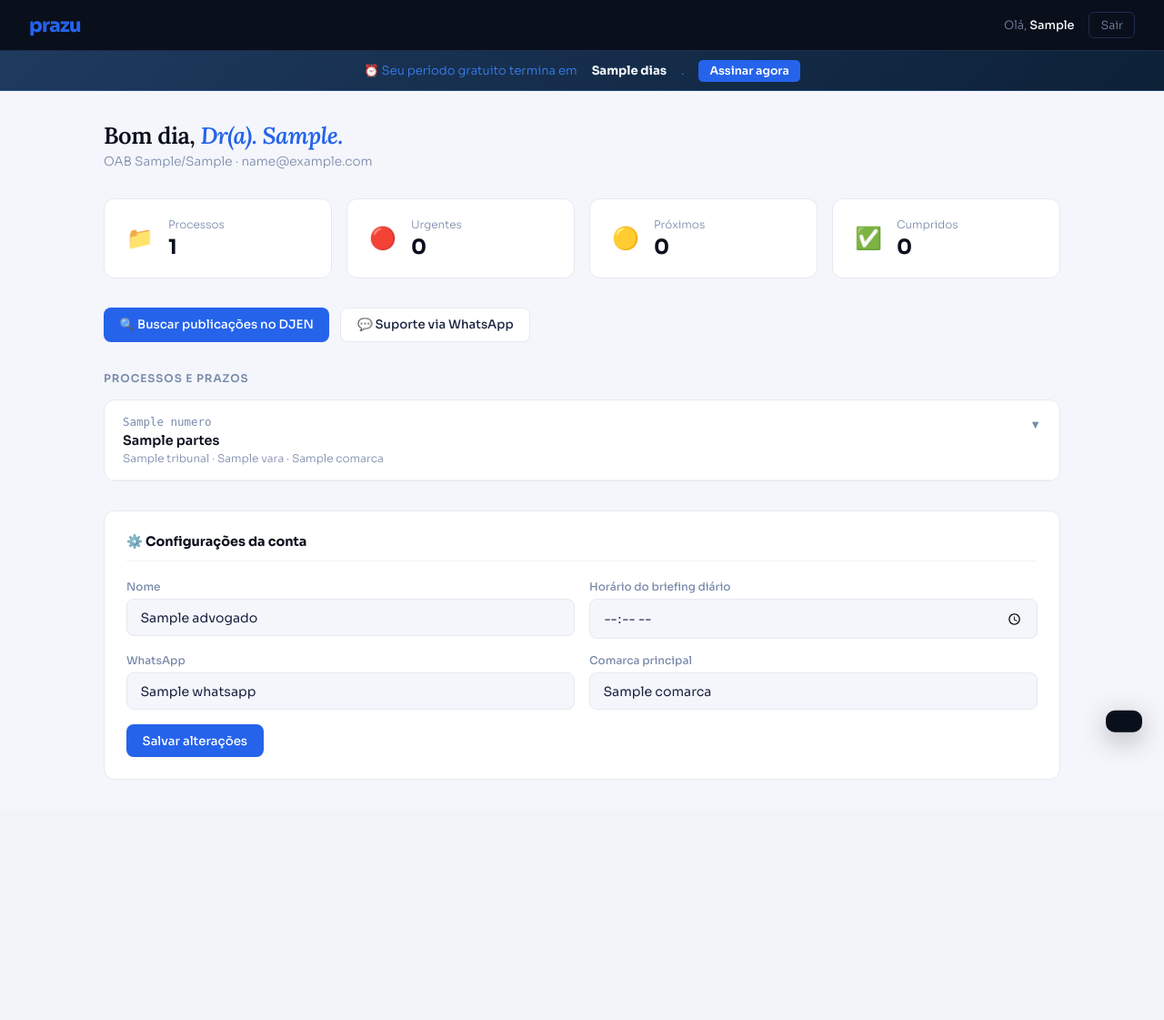
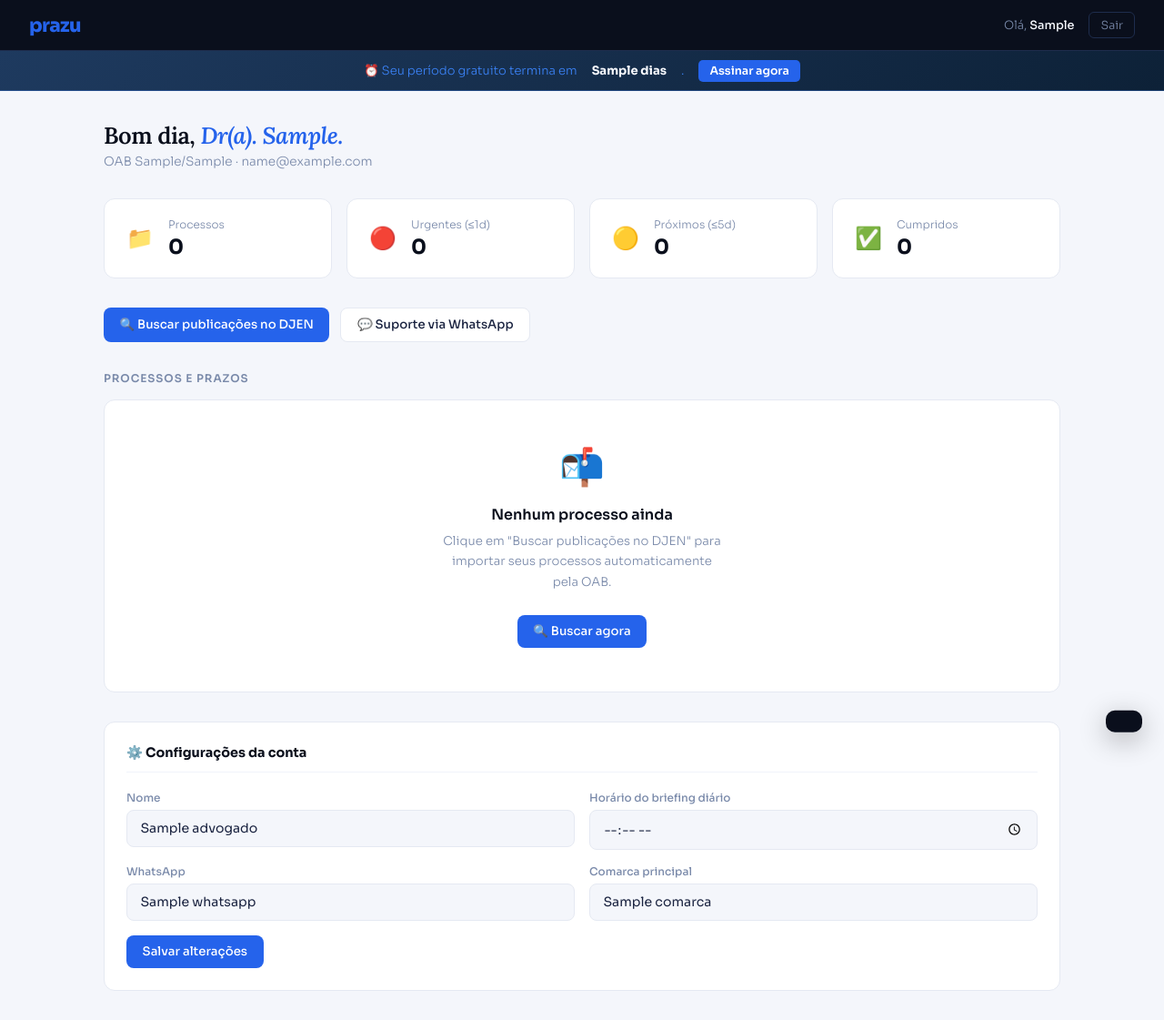
Before and after one commit to cerosplataforms/prazu, a Python web app: template web/templates/dashboard.html in a window 1280 px wide. Shown: the whole page at 91% size. Before the commit the page ends 856 px from the top, so only its background shows below. Run offline with Jinja, Linux system fonts and the light colour scheme; the template is opened without the code that fills it: most values are stand-ins (such as "Sample title", 1, 10 or a date in 2020).

Commit message:
feat: dashboard.html + plano_expirado.html

```diff
--- a/web/templates/dashboard.html
+++ b/web/templates/dashboard.html
@@ -15,7 +15,6 @@
       --navy-border: #1e2d4d;
       --blue:        #2563EB;
       --blue-bright: #3B82F6;
-      --blue-dim:    rgba(59,130,246,0.12);
       --green:       #22c55e;
       --green-dark:  #16a34a;
       --yellow:      #f59e0b;
@@ -26,180 +25,98 @@
       --bg:          #F4F6FB;
     }
     html { scroll-behavior: smooth; }
-    body {
-      background: var(--bg);
-      color: #1a2340;
-      font-family: 'Sora', sans-serif;
-      font-weight: 300;
-      min-height: 100vh;
-    }
+    body { background: var(--bg); color: #1a2340; font-family: 'Sora', sans-serif; font-weight: 300; min-height: 100vh; }
 
-    /* ── TOPBAR ── */
     .topbar {
-      background: var(--navy-deep);
-      border-bottom: 1px solid var(--navy-border);
-      padding: 0 2rem;
-      height: 56px;
+      background: var(--navy-deep); border-bottom: 1px solid var(--navy-border);
+      padding: 0 2rem; height: 56px;
       display: flex; align-items: center; justify-content: space-between;
       position: sticky; top: 0; z-index: 100;
     }
-    .topbar-logo {
-      font-family: 'Sora', sans-serif; font-weight: 800;
-      font-size: 1.3rem; color: var(--blue); text-decoration: none;
-      letter-spacing: -0.03em;
-    }
+    .topbar-logo { font-family: 'Sora', sans-serif; font-weight: 800; font-size: 1.3rem; color: var(--blue); text-decoration: none; letter-spacing: -0.03em; }
     .topbar-right { display: flex; align-items: center; gap: 1rem; }
     .topbar-nome { font-size: 0.8rem; color: var(--muted); }
     .topbar-nome span { color: var(--white); font-weight: 500; }
-    .btn-logout {
-      font-size: 0.78rem; color: var(--muted); text-decoration: none;
-      padding: 0.35rem 0.75rem; border: 1px solid var(--navy-border);
-      border-radius: 6px; transition: color 0.2s, border-color 0.2s;
-    }
+    .btn-logout { font-size: 0.78rem; color: var(--muted); text-decoration: none; padding: 0.35rem 0.75rem; border: 1px solid var(--navy-border); border-radius: 6px; transition: color 0.2s, border-color 0.2s; }
     .btn-logout:hover { color: var(--white); border-color: var(--muted); }
 
-    /* ── TRIAL BANNER ── */
     .trial-banner {
       background: linear-gradient(135deg, #1e3a5f, #0d2137);
       border-bottom: 1px solid rgba(59,130,246,0.3);
-      padding: 0.6rem 2rem;
-      display: flex; align-items: center; justify-content: center; gap: 1rem;
+      padding: 0.6rem 2rem; display: flex; align-items: center; justify-content: center; gap: 1rem;
       font-size: 0.82rem; color: var(--blue-bright);
     }
     .trial-banner strong { color: var(--white); }
-    .trial-banner a {
-      background: var(--blue); color: #fff; padding: 0.25rem 0.75rem;
-      border-radius: 5px; text-decoration: none; font-weight: 600; font-size: 0.78rem;
-      transition: background 0.2s;
-    }
+    .trial-banner a { background: var(--blue); color: #fff; padding: 0.25rem 0.75rem; border-radius: 5px; text-decoration: none; font-weight: 600; font-size: 0.78rem; }
     .trial-banner a:hover { background: var(--blue-bright); }
 
-    /* ── MAIN ── */
     .main { max-width: 1100px; margin: 0 auto; padding: 2rem 1.5rem; }
 
-    /* ── HEADER ── */
     .page-header { margin-bottom: 2rem; }
-    .page-header h1 {
-      font-family: 'Lora', serif; font-size: 1.6rem; font-weight: 600;
-      color: var(--navy-deep); letter-spacing: -0.02em; margin-bottom: 0.25rem;
-    }
+    .page-header h1 { font-family: 'Lora', serif; font-size: 1.6rem; font-weight: 600; color: var(--navy-deep); letter-spacing: -0.02em; margin-bottom: 0.25rem; }
     .page-header h1 em { font-style: italic; color: var(--blue); }
     .page-header p { font-size: 0.85rem; color: var(--muted); }
 
-    /* ── STATS ── */
     .stats { display: grid; grid-template-columns: repeat(auto-fit, minmax(180px, 1fr)); gap: 1rem; margin-bottom: 2rem; }
-    .stat-card {
-      background: var(--surface); border-radius: 12px; padding: 1.25rem 1.5rem;
-      border: 1px solid #e5e9f2;
-      display: flex; align-items: center; gap: 1rem;
-    }
+    .stat-card { background: var(--surface); border-radius: 12px; padding: 1.25rem 1.5rem; border: 1px solid #e5e9f2; display: flex; align-items: center; gap: 1rem; }
     .stat-icon { font-size: 1.5rem; }
     .stat-label { font-size: 0.75rem; color: var(--muted); margin-bottom: 0.15rem; }
     .stat-value { font-size: 1.4rem; font-weight: 700; color: var(--navy-deep); }
 
-    /* ── AÇÕES RÁPIDAS ── */
     .acoes { display: flex; gap: 0.75rem; margin-bottom: 2rem; flex-wrap: wrap; }
-    .btn-acao {
-      display: flex; align-items: center; gap: 0.5rem;
-      padding: 0.6rem 1.1rem; border-radius: 8px; border: none;
-      font-family: 'Sora', sans-serif; font-size: 0.83rem; font-weight: 500;
-      cursor: pointer; text-decoration: none; transition: all 0.2s;
-    }
+    .btn-acao { display: flex; align-items: center; gap: 0.5rem; padding: 0.6rem 1.1rem; border-radius: 8px; border: none; font-family: 'Sora', sans-serif; font-size: 0.83rem; font-weight: 500; cursor: pointer; text-decoration: none; transition: all 0.2s; }
     .btn-primary { background: var(--blue); color: #fff; }
     .btn-primary:hover { background: var(--blue-bright); transform: translateY(-1px); box-shadow: 0 4px 14px rgba(37,99,235,0.3); }
     .btn-secondary { background: var(--surface); color: #1a2340; border: 1px solid #e5e9f2; }
     .btn-secondary:hover { border-color: var(--blue); color: var(--blue); }
-    .btn-loading { opacity: 0.7; cursor: not-allowed; }
 
-    /* ── PROCESSOS ── */
-    .section-title {
-      font-size: 0.75rem; font-weight: 600; text-transform: uppercase;
-      letter-spacing: 0.08em; color: var(--muted); margin-bottom: 1rem;
-    }
+    .section-title { font-size: 0.75rem; font-weight: 600; text-transform: uppercase; letter-spacing: 0.08em; color: var(--muted); margin-bottom: 1rem; }
 
-    .empty-state {
-      background: var(--surface); border-radius: 12px; border: 1px solid #e5e9f2;
-      padding: 3rem 2rem; text-align: center;
-    }
+    .empty-state { background: var(--surface); border-radius: 12px; border: 1px solid #e5e9f2; padding: 3rem 2rem; text-align: center; }
     .empty-state .icon { font-size: 2.5rem; margin-bottom: 1rem; }
     .empty-state h3 { font-size: 1rem; font-weight: 600; margin-bottom: 0.5rem; color: var(--navy-deep); }
     .empty-state p { font-size: 0.83rem; color: var(--muted); line-height: 1.7; max-width: 32ch; margin: 0 auto 1.5rem; }
 
-    .processo-card {
-      background: var(--surface); border-radius: 12px; border: 1px solid #e5e9f2;
-      margin-bottom: 1rem; overflow: hidden;
-      transition: box-shadow 0.2s;
-    }
+    /* Processo: agrupado por número via JS */
+    .processo-card { background: var(--surface); border-radius: 12px; border: 1px solid #e5e9f2; margin-bottom: 1rem; overflow: hidden; transition: box-shadow 0.2s; }
     .processo-card:hover { box-shadow: 0 4px 20px rgba(0,0,0,0.07); }
-    .processo-header {
-      padding: 1rem 1.25rem; display: flex; align-items: flex-start;
-      justify-content: space-between; gap: 1rem;
-      border-bottom: 1px solid #f0f3fa; cursor: pointer;
-    }
+    .processo-header { padding: 1rem 1.25rem; display: flex; align-items: flex-start; justify-content: space-between; gap: 1rem; border-bottom: 1px solid #f0f3fa; cursor: pointer; }
     .processo-numero { font-size: 0.78rem; color: var(--muted); margin-bottom: 0.25rem; font-family: monospace; }
     .processo-partes { font-size: 0.9rem; font-weight: 600; color: var(--navy-deep); }
     .processo-info { font-size: 0.75rem; color: var(--muted); margin-top: 0.2rem; }
     .processo-chevron { color: var(--muted); font-size: 0.8rem; padding-top: 0.2rem; transition: transform 0.2s; }
     .processo-card.open .processo-chevron { transform: rotate(180deg); }
 
-    .prazo-lista { padding: 0.75rem 1.25rem; display: none; }
+    .prazo-lista { padding: 0.5rem 1.25rem; display: none; }
     .processo-card.open .prazo-lista { display: block; }
 
-    .prazo-item {
-      display: flex; align-items: center; gap: 0.75rem;
-      padding: 0.6rem 0; border-bottom: 1px solid #f0f3fa;
-    }
+    .prazo-item { display: flex; align-items: center; gap: 0.75rem; padding: 0.6rem 0; border-bottom: 1px solid #f0f3fa; }
     .prazo-item:last-child { border-bottom: none; }
-    .prazo-status { width: 8px; height: 8px; border-radius: 50%; flex-shrink: 0; }
-    .status-verde   { background: var(--green); }
-    .status-amarelo { background: var(--yellow); }
-    .status-vermelho{ background: var(--red); }
-    .status-cinza   { background: #ccc; }
+    .prazo-dot { width: 8px; height: 8px; border-radius: 50%; flex-shrink: 0; }
+    .dot-verde    { background: var(--green); }
+    .dot-amarelo  { background: var(--yellow); }
+    .dot-vermelho { background: var(--red); }
+    .dot-cinza    { background: #ccc; }
     .prazo-tipo { font-size: 0.82rem; font-weight: 500; color: var(--navy-deep); flex: 1; }
     .prazo-data { font-size: 0.78rem; color: var(--muted); white-space: nowrap; }
-    .prazo-badge {
-      font-size: 0.7rem; font-weight: 600; padding: 0.15rem 0.5rem;
-      border-radius: 4px; white-space: nowrap;
-    }
-    .badge-verde   { background: rgba(34,197,94,0.12); color: var(--green-dark); }
-    .badge-amarelo { background: rgba(245,158,11,0.12); color: #b45309; }
-    .badge-vermelho{ background: rgba(239,68,68,0.12); color: #b91c1c; }
-    .badge-cinza   { background: #f0f3fa; color: var(--muted); }
+    .prazo-badge { font-size: 0.7rem; font-weight: 600; padding: 0.15rem 0.5rem; border-radius: 4px; white-space: nowrap; }
+    .badge-verde    { background: rgba(34,197,94,0.12);  color: #15803d; }
+    .badge-amarelo  { background: rgba(245,158,11,0.12); color: #b45309; }
+    .badge-vermelho { background: rgba(239,68,68,0.12);  color: #b91c1c; }
+    .badge-cinza    { background: #f0f3fa; color: var(--muted); }
 
-    /* ── TOAST ── */
-    .toast {
-      position: fixed; bottom: 1.5rem; right: 1.5rem; z-index: 999;
-      background: var(--navy-deep); color: var(--white);
-      padding: 0.75rem 1.25rem; border-radius: 10px;
-      font-size: 0.83rem; box-shadow: 0 8px 30px rgba(0,0,0,0.3);
-      transform: translateY(120%); transition: transform 0.3s;
-      max-width: 300px;
-    }
+    .config-section { background: var(--surface); border-radius: 12px; border: 1px solid #e5e9f2; padding: 1.5rem; margin-top: 2rem; }
+    .config-title { font-size: 0.9rem; font-weight: 700; color: var(--navy-deep); margin-bottom: 1.25rem; padding-bottom: 0.75rem; border-bottom: 1px solid #f0f3fa; }
+    .config-grid { display: grid; grid-template-columns: 1fr 1fr; gap: 1rem; }
+    .config-field label { display: block; font-size: 0.75rem; color: var(--muted); margin-bottom: 0.4rem; font-weight: 500; }
+    .config-field input { width: 100%; padding: 0.65rem 0.9rem; border: 1px solid #e5e9f2; border-radius: 8px; font-family: 'Sora', sans-serif; font-size: 0.88rem; color: #1a2340; background: var(--bg); outline: none; transition: border-color 0.2s; }
+    .config-field input:focus { border-color: var(--blue); }
+    .config-actions { margin-top: 1rem; display: flex; gap: 0.75rem; }
+
+    .toast { position: fixed; bottom: 1.5rem; right: 1.5rem; z-index: 999; background: var(--navy-deep); color: var(--white); padding: 0.75rem 1.25rem; border-radius: 10px; font-size: 0.83rem; box-shadow: 0 8px 30px rgba(0,0,0,0.3); transform: translateY(120%); transition: transform 0.3s; max-width: 300px; }
     .toast.show { transform: translateY(0); }
     .toast.success { border-left: 3px solid var(--green); }
     .toast.error   { border-left: 3px solid var(--red); }
-
-    /* ── CONFIGURAÇÕES ── */
-    .config-section {
-      background: var(--surface); border-radius: 12px; border: 1px solid #e5e9f2;
-      padding: 1.5rem; margin-top: 2rem;
-    }
-    .config-title {
-      font-size: 0.9rem; font-weight: 700; color: var(--navy-deep);
-      margin-bottom: 1.25rem; padding-bottom: 0.75rem;
-      border-bottom: 1px solid #f0f3fa;
-    }
-    .config-grid { display: grid; grid-template-columns: 1fr 1fr; gap: 1rem; }
-    .config-field label { display: block; font-size: 0.75rem; color: var(--muted); margin-bottom: 0.4rem; font-weight: 500; }
-    .config-field input {
-      width: 100%; padding: 0.65rem 0.9rem;
-      border: 1px solid #e5e9f2; border-radius: 8px;
-      font-family: 'Sora', sans-serif; font-size: 0.88rem; color: #1a2340;
-      background: var(--bg); outline: none;
-      transition: border-color 0.2s;
-    }
-    .config-field input:focus { border-color: var(--blue); }
-    .config-actions { margin-top: 1rem; display: flex; gap: 0.75rem; }
 
     @media (max-width: 640px) {
       .stats { grid-template-columns: 1fr 1fr; }
@@ -211,7 +128,6 @@
 </head>
 <body>
 
-<!-- TOPBAR -->
 <nav class="topbar">
   <a href="/" class="topbar-logo">prazu</a>
   <div class="topbar-right">
@@ -220,7 +136,6 @@
   </div>
 </nav>
 
-<!-- TRIAL BANNER -->
 {% if advogado.status == 'trial' and trial_dias is not none %}
 <div class="trial-banner">
   ⏰ Seu período gratuito termina em <strong>{{ trial_dias }} dia{{ 's' if trial_dias != 1 else '' }}</strong>.
@@ -228,7 +143,6 @@
 </div>
 {% endif %}
 
-<!-- MAIN -->
 <div class="main">
 
   <div class="page-header">
@@ -236,41 +150,27 @@
     <p>OAB {{ advogado.oab_numero }}/{{ advogado.oab_seccional }} · {{ advogado.email }}</p>
   </div>
 
-  <!-- STATS -->
   <div class="stats">
     <div class="stat-card">
       <span class="stat-icon">📁</span>
-      <div>
-        <div class="stat-label">Processos</div>
-        <div class="stat-value">{{ processos | length }}</div>
-      </div>
+      <div><div class="stat-label">Processos</div><div class="stat-value" id="count-processos">–</div></div>
     </div>
     <div class="stat-card">
       <span class="stat-icon">🔴</span>
-      <div>
-        <div class="stat-label">Urgentes</div>
-        <div class="stat-value" id="count-urgente">–</div>
-      </div>
+      <div><div class="stat-label">Urgentes (≤1d)</div><div class="stat-value" id="count-urgente">–</div></div>
     </div>
     <div class="stat-card">
       <span class="stat-icon">🟡</span>
-      <div>
-        <div class="stat-label">Próximos</div>
-        <div class="stat-value" id="count-proximo">–</div>
-      </div>
+      <div><div class="stat-label">Próximos (≤5d)</div><div class="stat-value" id="count-proximo">–</div></div>
     </div>
     <div class="stat-card">
       <span class="stat-icon">✅</span>
-      <div>
-        <div class="stat-label">Cumpridos</div>
-        <div class="stat-value" id="count-cumprido">–</div>
-      </div>
+      <div><div class="stat-label">Cumpridos</div><div class="stat-value" id="count-cumprido">–</div></div>
     </div>
   </div>
 
-  <!-- AÇÕES -->
   <div class="acoes">
-    <button class="btn-acao btn-primary" onclick="buscarDjen(this)">
+    <button class="btn-acao btn-primary" id="btn-djen" onclick="buscarDjen(this)">
       🔍 Buscar publicações no DJEN
     </button>
     <a href="https://wa.me/5511974543508?text=Ol%C3%A1%20preciso%20de%20ajuda%20com%20o%20Prazu" target="_blank" class="btn-acao btn-secondary">
@@ -278,53 +178,9 @@
     </a>
   </div>
 
-  <!-- PROCESSOS -->
   <div class="section-title">Processos e Prazos</div>
+  <div id="lista-processos"></div>
 
-  {% if not processos %}
-  <div class="empty-state">
-    <div class="icon">📬</div>
-    <h3>Nenhum processo ainda</h3>
-    <p>Clique em "Buscar publicações no DJEN" para importar seus processos automaticamente pela OAB.</p>
-    <button class="btn-acao btn-primary" onclick="buscarDjen(this)" style="margin: 0 auto;">
-      🔍 Buscar agora
-    </button>
-  </div>
-  {% else %}
-  <div id="lista-processos">
-    {% for p in processos %}
-    <div class="processo-card" id="proc-{{ loop.index }}">
-      <div class="processo-header" onclick="toggleProcesso('proc-{{ loop.index }}')">
-        <div>
-          <div class="processo-numero">{{ p.numero or '–' }}</div>
-          <div class="processo-partes">{{ p.partes or 'Partes não informadas' }}</div>
-          <div class="processo-info">
-            {{ p.tribunal or '' }}{% if p.vara %} · {{ p.vara }}{% endif %}{% if p.comarca %} · {{ p.comarca }}{% endif %}
-          </div>
-        </div>
-        <span class="processo-chevron">▼</span>
-      </div>
-      <div class="prazo-lista">
-        {% set prazo = p %}
-        {% if p.data_fim %}
-        <div class="prazo-item">
-          <span class="prazo-status {% if p.cumprido %}status-cinza{% elif p.decurso %}status-vermelho{% else %}status-verde{% endif %}"></span>
-          <span class="prazo-tipo">{{ p.tipo_prazo or 'Prazo' }}</span>
-          <span class="prazo-data">{{ p.data_fim[:10] if p.data_fim else '–' }}</span>
-          <span class="prazo-badge {% if p.cumprido %}badge-cinza{% elif p.decurso %}badge-vermelho{% else %}badge-verde{% endif %}">
-            {% if p.cumprido %}Cumprido{% elif p.decurso %}Decurso{% else %}Aberto{% endif %}
-          </span>
-        </div>
-        {% else %}
-        <p style="font-size:0.8rem;color:var(--muted);padding:0.5rem 0;">Nenhum prazo calculado ainda.</p>
-        {% endif %}
-      </div>
-    </div>
-    {% endfor %}
-  </div>
-  {% endif %}
-
-  <!-- CONFIGURAÇÕES -->
   <div class="config-section">
     <div class="config-title">⚙️ Configurações da conta</div>
     <div class="config-grid">
@@ -352,29 +208,116 @@
 
 </div>
 
-<!-- TOAST -->
 <div class="toast" id="toast"></div>
 
 <script>
+  // ── Dados do servidor ──
+  // listar_processos_com_prazos retorna uma linha por PRAZO (JOIN)
+  // Precisamos agrupar por número do processo
+  const linhas = {{ processos | tojson }};
+
+  // Agrupa linhas por processo
+  const processosMap = {};
+  linhas.forEach(r => {
+    const chave = r.numero || ('proc_' + Math.random());
+    if (!processosMap[chave]) {
+      processosMap[chave] = {
+        numero: r.numero,
+        partes: r.partes,
+        tribunal: r.tribunal,
+        vara: r.vara,
+        comarca: r.comarca,
+        prazos: []
+      };
+    }
+    if (r.prazo_id) {
+      processosMap[chave].prazos.push({
+        id: r.prazo_id,
+        tipo: r.tipo_prazo,
+        data_inicio: r.data_inicio,
+        data_fim: r.data_fim,
+        cumprido: r.cumprido,
+        decurso: r.decurso
+      });
+    }
+  });
+
+  const processos = Object.values(processosMap);
+
   // ── Contadores ──
-  const processos = {{ processos | tojson }};
+  const hoje = new Date(); hoje.setHours(0,0,0,0);
   let urgente = 0, proximo = 0, cumprido = 0;
-  const hoje = new Date(); hoje.setHours(0,0,0,0);
   processos.forEach(p => {
-    if (p.cumprido) { cumprido++; return; }
-    if (!p.data_fim) return;
-    const venc = new Date(p.data_fim);
+    p.prazos.forEach(pr => {
+      if (pr.cumprido) { cumprido++; return; }
+      if (!pr.data_fim) return;
+      const venc = new Date(pr.data_fim); venc.setHours(0,0,0,0);
+      const diff = Math.ceil((venc - hoje) / 86400000);
+      if (diff <= 1) urgente++;
+      else if (diff <= 5) proximo++;
+    });
+  });
+  document.getElementById('count-processos').textContent = processos.length;
+  document.getElementById('count-urgente').textContent   = urgente;
+  document.getElementById('count-proximo').textContent   = proximo;
+  document.getElementById('count-cumprido').textContent  = cumprido;
+
+  // ── Renderiza lista ──
+  function statusDoPrazo(pr) {
+    if (pr.cumprido) return { dot: 'dot-cinza', badge: 'badge-cinza', label: 'Cumprido' };
+    if (pr.decurso)  return { dot: 'dot-vermelho', badge: 'badge-vermelho', label: 'Decurso' };
+    if (!pr.data_fim) return { dot: 'dot-cinza', badge: 'badge-cinza', label: '–' };
+    const venc = new Date(pr.data_fim); venc.setHours(0,0,0,0);
     const diff = Math.ceil((venc - hoje) / 86400000);
-    if (diff <= 1) urgente++;
-    else if (diff <= 5) proximo++;
-  });
-  document.getElementById('count-urgente').textContent  = urgente;
-  document.getElementById('count-proximo').textContent  = proximo;
-  document.getElementById('count-cumprido').textContent = cumprido;
+    if (diff <= 1) return { dot: 'dot-vermelho', badge: 'badge-vermelho', label: diff < 0 ? 'Vencido' : diff === 0 ? 'Hoje!' : 'Amanhã' };
+    if (diff <= 5) return { dot: 'dot-amarelo', badge: 'badge-amarelo', label: `${diff} dias` };
+    return { dot: 'dot-verde', badge: 'badge-verde', label: `${diff} dias` };
+  }
 
-  // ── Toggle processo ──
-  function toggleProcesso(id) {
-    document.getElementById(id).classList.toggle('open');
+  function formatData(d) {
+    if (!d) return '–';
+    return d.substring(0,10).split('-').reverse().join('/');
+  }
+
+  const lista = document.getElementById('lista-processos');
+
+  if (processos.length === 0) {
+    lista.innerHTML = `
+      <div class="empty-state">
+        <div class="icon">📬</div>
+        <h3>Nenhum processo ainda</h3>
+        <p>Clique em "Buscar publicações no DJEN" para importar seus processos automaticamente pela OAB.</p>
+        <button class="btn-acao btn-primary" onclick="buscarDjen(document.getElementById('btn-djen'))" style="margin:0 auto;">🔍 Buscar agora</button>
+      </div>`;
+  } else {
+    processos.forEach((p, i) => {
+      const prazosHtml = p.prazos.length === 0
+        ? '<p style="font-size:0.8rem;color:var(--muted);padding:0.5rem 0;">Nenhum prazo calculado.</p>'
+        : p.prazos.map(pr => {
+            const s = statusDoPrazo(pr);
+            return `<div class="prazo-item">
+              <span class="prazo-dot ${s.dot}"></span>
+              <span class="prazo-tipo">${pr.tipo || 'Prazo'}</span>
+              <span class="prazo-data">${formatData(pr.data_fim)}</span>
+              <span class="prazo-badge ${s.badge}">${s.label}</span>
+            </div>`;
+          }).join('');
+
+      const info = [p.tribunal, p.vara, p.comarca].filter(Boolean).join(' · ');
+
+      lista.innerHTML += `
+        <div class="processo-card" id="proc-${i}">
+          <div class="processo-header" onclick="this.parentElement.classList.toggle('open')">
+            <div>
+              <div class="processo-numero">${p.numero || '–'}</div>
+              <div class="processo-partes">${p.partes || 'Partes não informadas'}</div>
+              ${info ? `<div class="processo-info">${info}</div>` : ''}
+            </div>
+            <span class="processo-chevron">▼</span>
+          </div>
+          <div class="prazo-lista">${prazosHtml}</div>
+        </div>`;
+    });
   }
 
   // ── Toast ──
@@ -386,17 +329,13 @@
 
   // ── Buscar DJEN ──
   async function buscarDjen(btn) {
-    btn.disabled = true; btn.classList.add('btn-loading');
-    btn.textContent = '⏳ Buscando...';
+    btn.disabled = true; btn.textContent = '⏳ Buscando...';
     try {
       const res = await fetch('/api/advogado/buscar-djen', { method: 'POST', credentials: 'same-origin' });
       if (res.ok) showToast('✅ Busca iniciada! Pode levar alguns minutos.');
       else showToast('Erro ao buscar. Tente novamente.', 'error');
-    } catch(e) {
-      showToast('Erro de conexão.', 'error');
-    }
-    btn.disabled = false; btn.classList.remove('btn-loading');
-    btn.textContent = '🔍 Buscar publicações no DJEN';
+    } catch(e) { showToast('Erro de conexão.', 'error'); }
+    btn.disabled = false; btn.textContent = '🔍 Buscar publicações no DJEN';
   }
 
   // ── Salvar config ──
@@ -405,8 +344,6 @@
     const nome    = document.getElementById('cfg-nome').value.trim();
     const horario = document.getElementById('cfg-horario').value;
     const comarca = document.getElementById('cfg-comarca').value.trim();
-    const wpp     = document.getElementById('cfg-whatsapp').value.trim().replace(/\D/g,'');
-
     try {
       const r1 = await fetch('/api/advogado/dados', {
         method: 'POST', credentials: 'same-origin',
@@ -420,11 +357,8 @@
           body: JSON.stringify({ comarca })
         });
       }
-      if (r1.ok) showToast('✅ Configurações salvas!');
-      else showToast('Erro ao salvar. Tente novamente.', 'error');
-    } catch(e) {
-      showToast('Erro de conexão.', 'error');
-    }
+      showToast(r1.ok ? '✅ Configurações salvas!' : 'Erro ao salvar.', r1.ok ? 'success' : 'error');
+    } catch(e) { showToast('Erro de conexão.', 'error'); }
     btn.disabled = false; btn.textContent = 'Salvar alterações';
   }
 </script>
```
